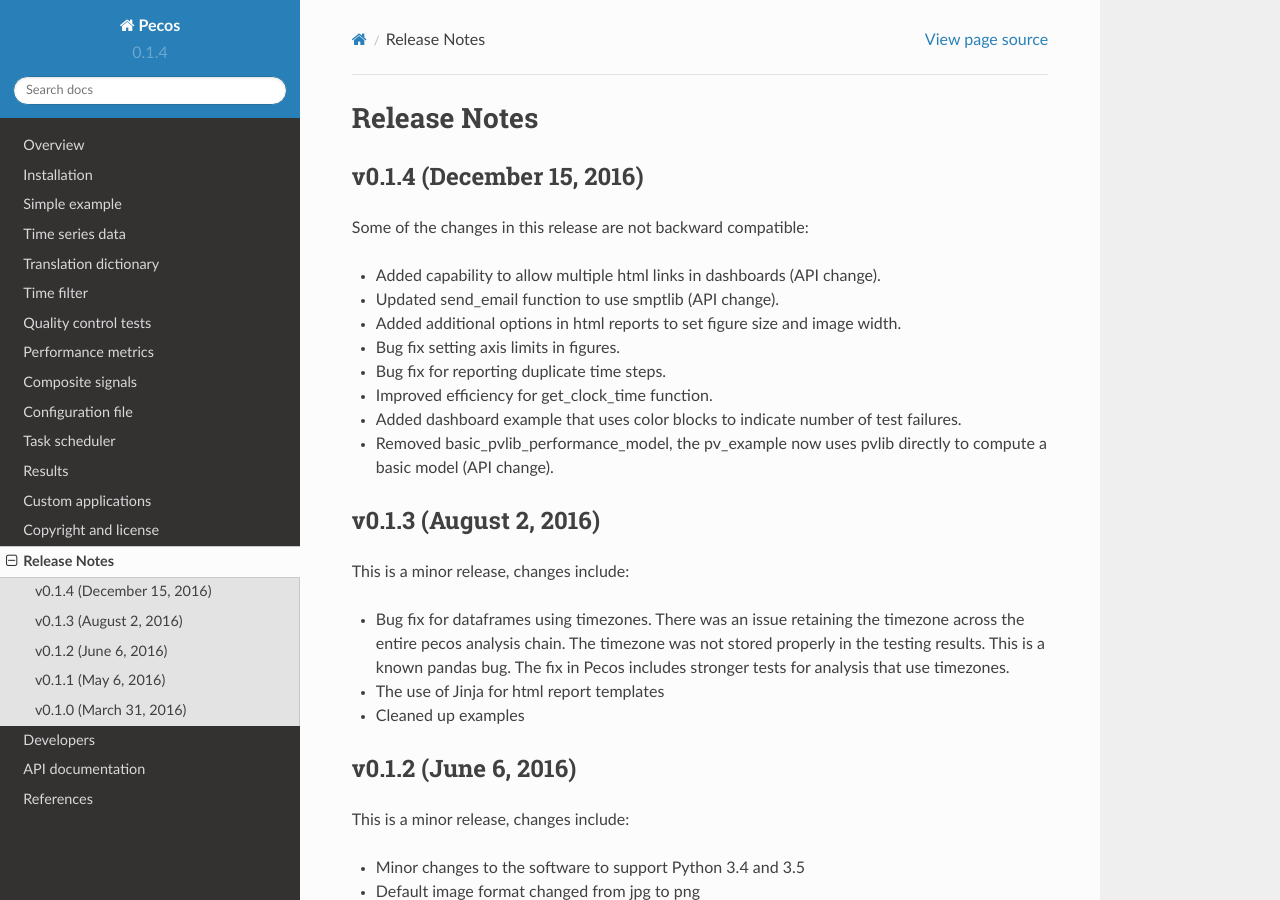
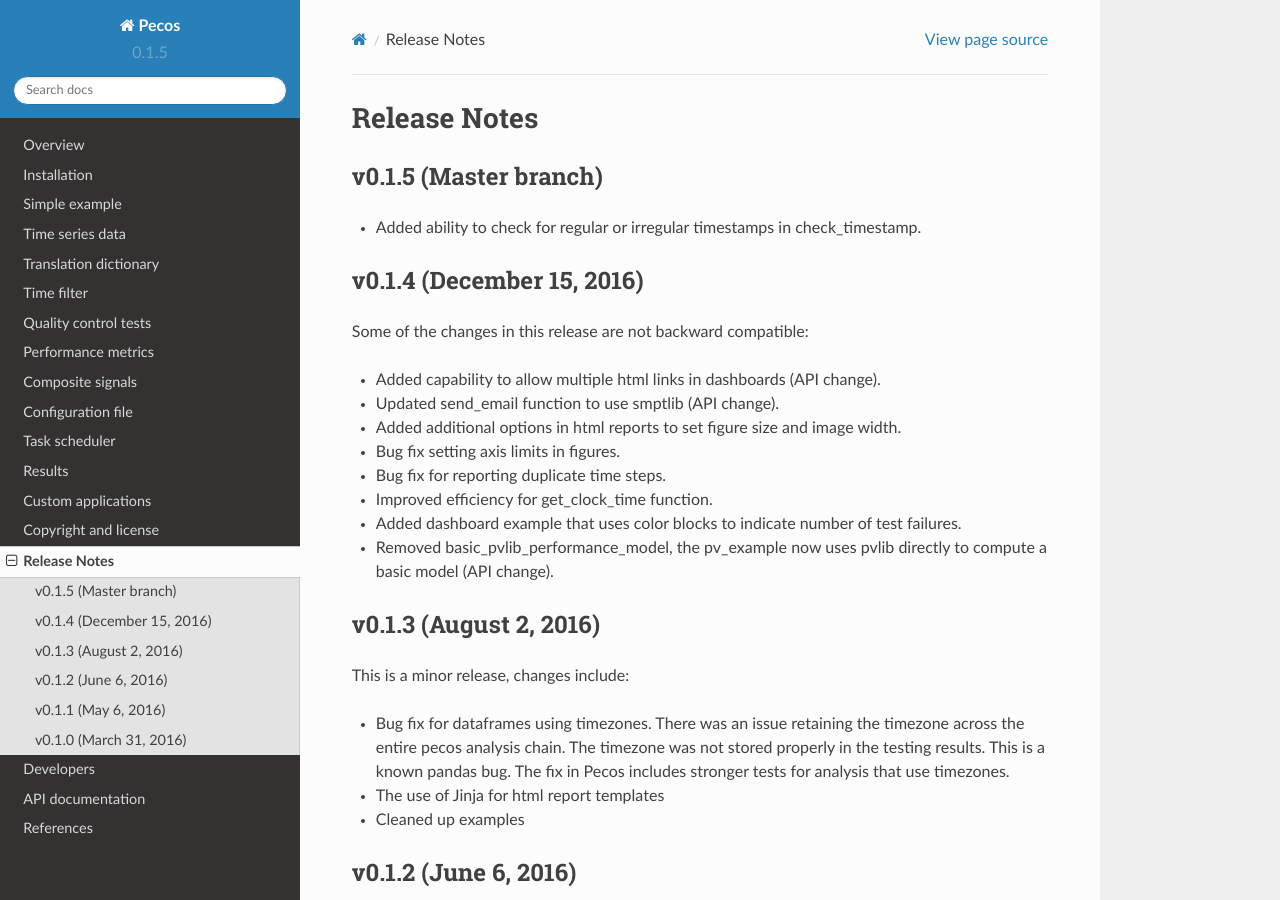
Before and after one commit to sjanzou/pecos, a Sphinx documentation site: the page built from documentation/whatsnew.rst, in a window 1280 px wide and 900 px high. Built offline with Sphinx 7.4.7 and the Read the Docs theme 2.0.0, drawn with Linux system fonts in a browser that asks for light colours.

Commit message:
Update version number, bug fix in check_timestamp tests.

```diff
--- a/documentation/conf.py
+++ b/documentation/conf.py
@@ -73,9 +73,9 @@
 # built documents.
 #
 # The short X.Y version.
-version = '0.1.4'
+version = '0.1.5'
 # The full version, including alpha/beta/rc tags.
-release = '0.1.4'
+release = '0.1.5'
 
 # The language for content autogenerated by Sphinx. Refer to documentation
 # for a list of supported languages.
--- a/documentation/whatsnew.rst
+++ b/documentation/whatsnew.rst
@@ -1,5 +1,7 @@
 Release Notes
 ================
+
+.. include:: whatsnew/v0.1.5.rst
 
 .. include:: whatsnew/v0.1.4.rst
 
--- /dev/null
+++ b/documentation/whatsnew/v0.1.5.rst
@@ -0,0 +1,6 @@
+.. _whatsnew_0150:
+
+v0.1.5 (Master branch)
+-----------------------
+
+* Added ability to check for regular or irregular timestamps in check_timestamp.
--- a/pecos/__init__.py
+++ b/pecos/__init__.py
@@ -6,7 +6,7 @@
 from pecos import utils
 from pecos import pv
 
-__version__ = '0.1.4'
+__version__ = '0.1.5'
 
 __copyright__ = """Copyright 2016 Sandia Corporation.
 Under the terms of Contract DE-AC04-94AL85000 with Sandia Corporation,
--- a/setup.py
+++ b/setup.py
@@ -2,7 +2,7 @@
 from distutils.core import Extension
 
 DISTNAME = 'pecos'
-VERSION = '0.1.4'
+VERSION = '0.1.5'
 PACKAGES = ['pecos']
 EXTENSIONS = []
 DESCRIPTION = 'Python package for performance monitoring of time series data.'
```
Also changed, not shown: 1 other file.
